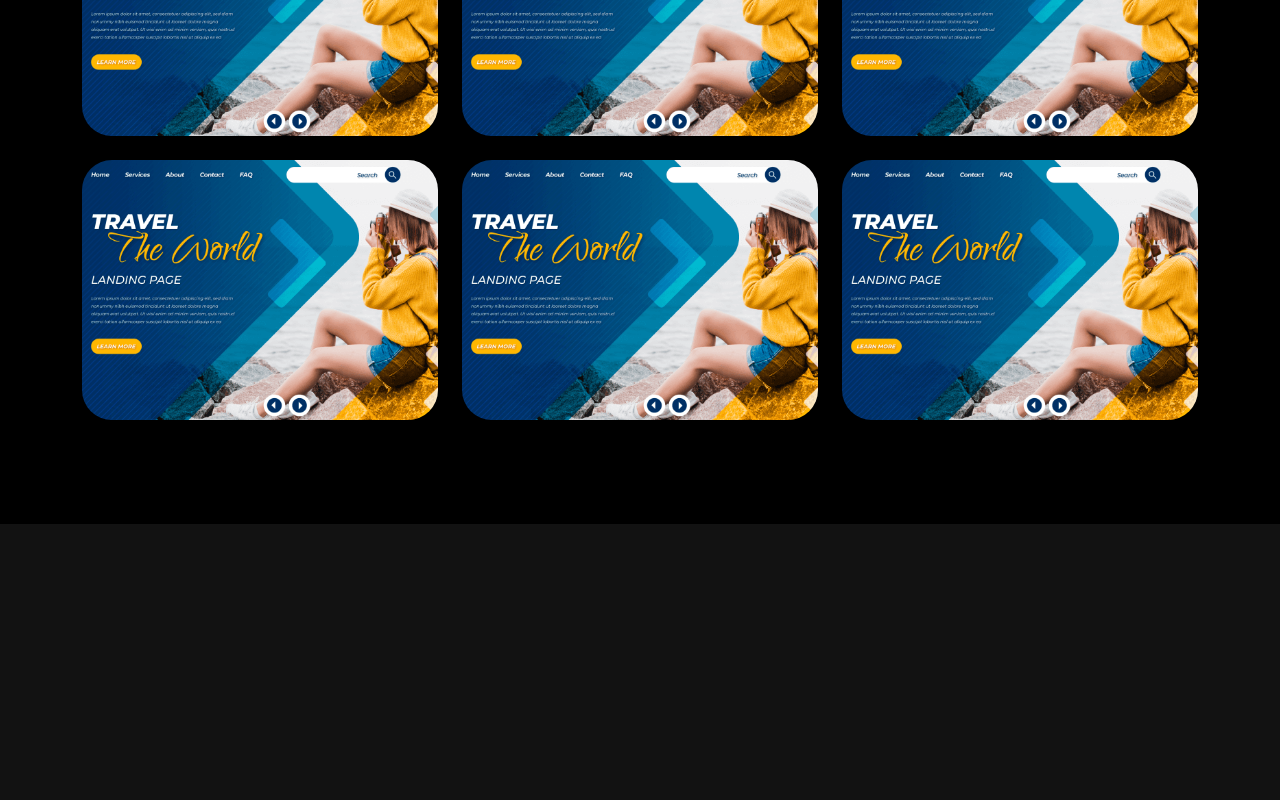
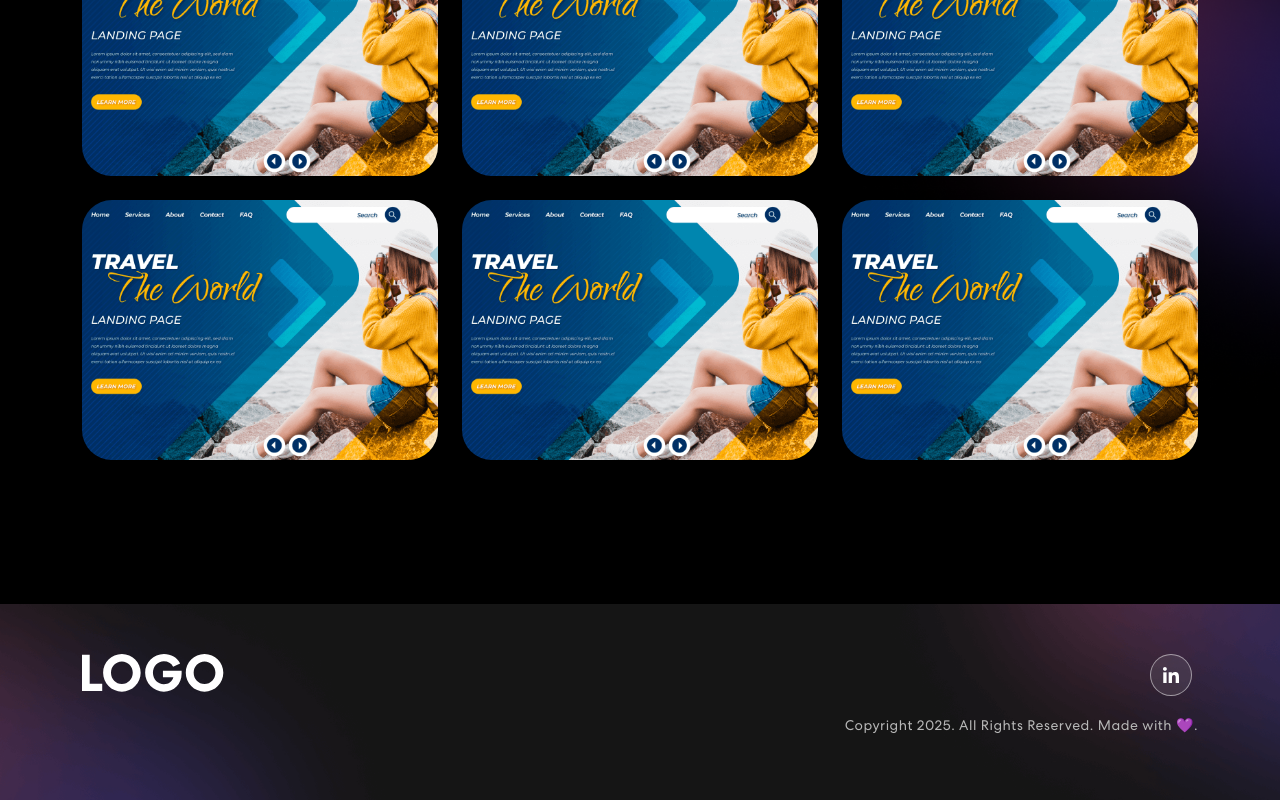
Before and after one commit to alexisbl14/personal-portfolio, a React (Vite) app: page / in a window 1280 px wide. Shown: the part 1755-2555 px from the top of the page. Before the commit the page ends 2279 px from the top, so only its background shows below. Built offline with nearby package versions, Linux system fonts and the light colour scheme.

Commit message:
added footer

```diff
--- a/src/App.css
+++ b/src/App.css
@@ -339,7 +339,8 @@
 
 /* Projects CSS */
 .project {
-  padding: 80px 0;
+  padding: 120px 0;
+  z-index: -1;
   position: relative;
   background-color: black;
 }
@@ -462,3 +463,22 @@
   right: 0;
   z-index: -4;
 }
+
+/* Footer CSS */
+.footer {
+  padding: 50px 0 50px 0;
+  background-image: url('./assets/img/footer-bg.png');
+  background-position: center center;
+  background-size: cover;
+  background-repeat: no-repeat;
+}
+.footer img {
+  width: 26%;
+}
+.footer p {
+  font-weight: 400;
+  font-size: 14px;
+  color: #B8B8B8;
+  letter-spacing: 0.5px;
+  margin-top: 20px;
+}
--- a/src/App.tsx
+++ b/src/App.tsx
@@ -4,6 +4,7 @@
 import Banner from './components/Banner';
 import Skills from './components/Skills';
 import Projects from './components/Projects';
+import { Footer } from './components/Footer';
 
 
 function App() {
@@ -14,6 +15,7 @@
       <Banner/>
       <Skills/>
       <Projects/>
+      <Footer/>
     </div>
   )
 }
--- /dev/null
+++ b/src/components/Footer.tsx
@@ -0,0 +1,24 @@
+import { Col, Container, Row } from "react-bootstrap";
+import logo from "../assets/img/logo.svg";
+import navIcon from '../assets/img/nav-icon1.svg'
+
+
+export const Footer = () => {
+    return (
+        <footer className="footer">
+            <Container>
+                <Row className="align-item-center">
+                    <Col sm={6}>
+                        <img src={logo} alt="Logo"/>
+                    </Col>
+                    <Col sm={6} className="text-center text-sm-end">
+                        <div className="social-icon">
+                            <a href=""><img src={navIcon}/></a>
+                        </div>
+                        <p>Copyright 2025. All Rights Reserved. Made with 💜.</p>
+                    </Col>
+                </Row>
+            </Container>
+        </footer>
+    );
+}
```
